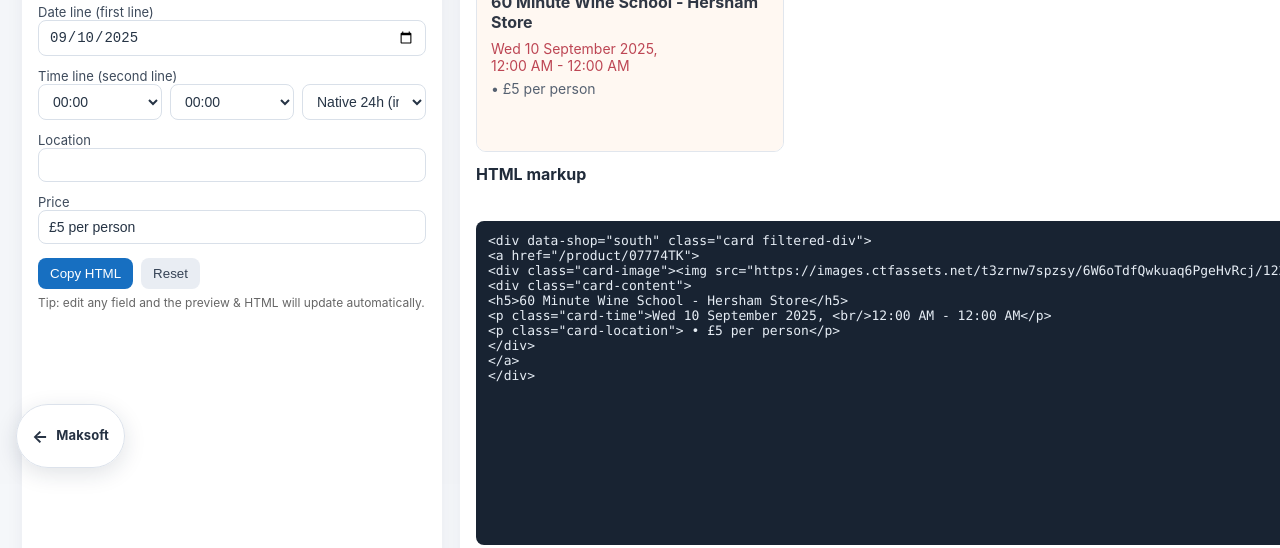
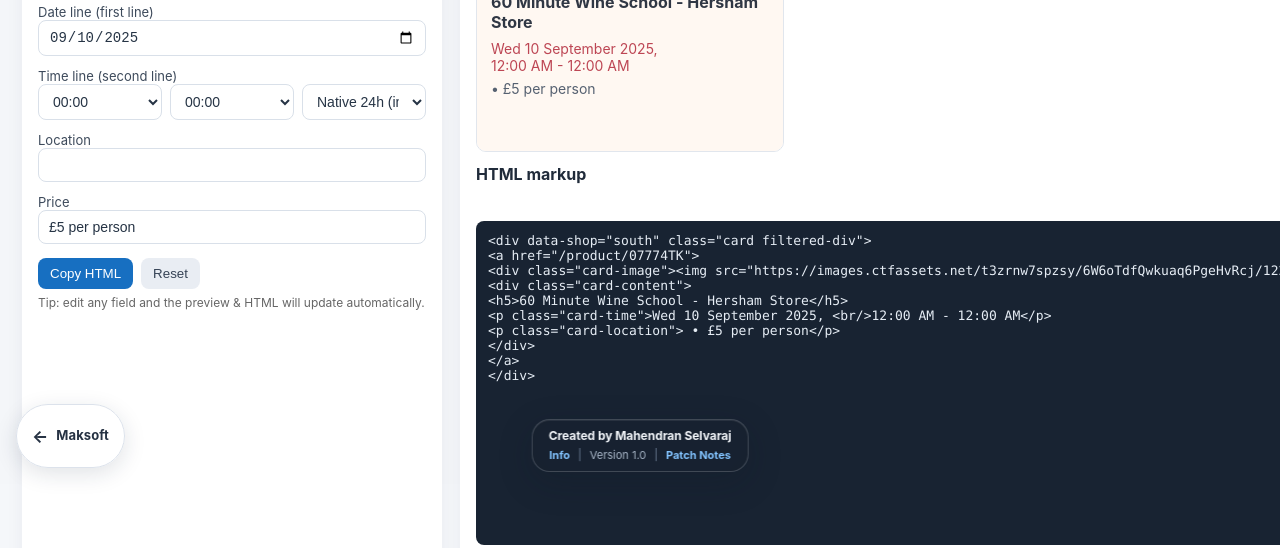
Before and after one commit to Magi619/PTTG, a plain HTML site: page tools/Event/index.html in a window 1280 px wide. Shown: the part 316-864 px from the top of the page. Drawn offline with Linux system fonts and the light colour scheme.

Commit message:
Unify all tool footers with Apple-style glass capsule

```diff
--- a/assets/maksoft-tool.css
+++ b/assets/maksoft-tool.css
@@ -712,3 +712,107 @@ body[data-maksoft-tool="frame"] input[type="color"]{
     font-size:10px!important;
   }
 }
+
+/* Maksoft universal Apple-style glass footer — shared by every tool */
+body[data-maksoft-tool] .mh-meta-footer,
+body[data-maksoft-tool] .app-footer {
+  position: fixed !important;
+  left: 50% !important;
+  bottom: 12px !important;
+  transform: translateX(-50%) !important;
+  z-index: 2147483000 !important;
+  display: flex !important;
+  flex-direction: column !important;
+  align-items: center !important;
+  justify-content: center !important;
+  gap: 3px !important;
+  width: max-content !important;
+  max-width: calc(100vw - 24px) !important;
+  margin: 0 !important;
+  padding: 8px 16px !important;
+  border: 1px solid rgba(255,255,255,.18) !important;
+  border-radius: 18px !important;
+  background: rgba(25,34,47,.88) !important;
+  color: #e9eff7 !important;
+  text-align: center !important;
+  box-shadow: 0 10px 34px rgba(13,23,38,.22), inset 0 1px 0 rgba(255,255,255,.08) !important;
+  -webkit-backdrop-filter: saturate(180%) blur(22px) !important;
+  backdrop-filter: saturate(180%) blur(22px) !important;
+  -webkit-font-smoothing: antialiased !important;
+}
+body[data-maksoft-tool] .mh-meta-credit,
+body[data-maksoft-tool] .footer-credit {
+  margin: 0 !important;
+  color: #f4f7fb !important;
+  font-family: "DM Sans", -apple-system, BlinkMacSystemFont, "Segoe UI", sans-serif !important;
+  font-size: 12px !important;
+  font-weight: 700 !important;
+  line-height: 1.35 !important;
+  letter-spacing: -.05px !important;
+}
+body[data-maksoft-tool] .mh-meta-links,
+body[data-maksoft-tool] .footer-meta {
+  display: flex !important;
+  flex-direction: row !important;
+  align-items: center !important;
+  justify-content: center !important;
+  flex-wrap: wrap !important;
+  gap: 8px !important;
+  margin: 0 !important;
+  color: #aab8c9 !important;
+  font-family: "DM Sans", -apple-system, BlinkMacSystemFont, "Segoe UI", sans-serif !important;
+  font-size: 11px !important;
+  line-height: 1.4 !important;
+}
+body[data-maksoft-tool] .mh-meta-sep,
+body[data-maksoft-tool] .footer-separator {
+  color: #718198 !important;
+  opacity: 1 !important;
+}
+body[data-maksoft-tool] .mh-meta-action,
+body[data-maksoft-tool] .patch-notes-trigger {
+  appearance: none !important;
+  display: inline !important;
+  margin: 0 !important;
+  padding: 0 !important;
+  border: 0 !important;
+  border-radius: 0 !important;
+  background: transparent !important;
+  box-shadow: none !important;
+  color: #83c4ff !important;
+  font-family: inherit !important;
+  font-size: 11px !important;
+  font-weight: 650 !important;
+  line-height: inherit !important;
+  text-decoration: none !important;
+  text-underline-offset: 3px !important;
+  cursor: pointer !important;
+}
+body[data-maksoft-tool] .mh-meta-action:hover,
+body[data-maksoft-tool] .patch-notes-trigger:hover {
+  background: transparent !important;
+  color: #b5dcff !important;
+  text-decoration: underline !important;
+  filter: none !important;
+}
+body[data-maksoft-tool] .mh-meta-dialog .mh-meta-action {
+  color: #1769bd !important;
+}
+body[data-maksoft-tool] .mh-meta-dialog .mh-meta-action:hover {
+  color: #0e579f !important;
+}
+@media(max-width:520px) {
+  body[data-maksoft-tool] .mh-meta-footer,
+  body[data-maksoft-tool] .app-footer {
+    bottom: 8px !important;
+    max-width: calc(100vw - 18px) !important;
+    padding: 7px 12px !important;
+    border-radius: 15px !important;
+  }
+  body[data-maksoft-tool] .mh-meta-credit,
+  body[data-maksoft-tool] .footer-credit { font-size: 11px !important; }
+  body[data-maksoft-tool] .mh-meta-links,
+  body[data-maksoft-tool] .footer-meta { gap: 6px !important; font-size: 10px !important; }
+  body[data-maksoft-tool] .mh-meta-action,
+  body[data-maksoft-tool] .patch-notes-trigger { font-size: 10px !important; }
+}
```
